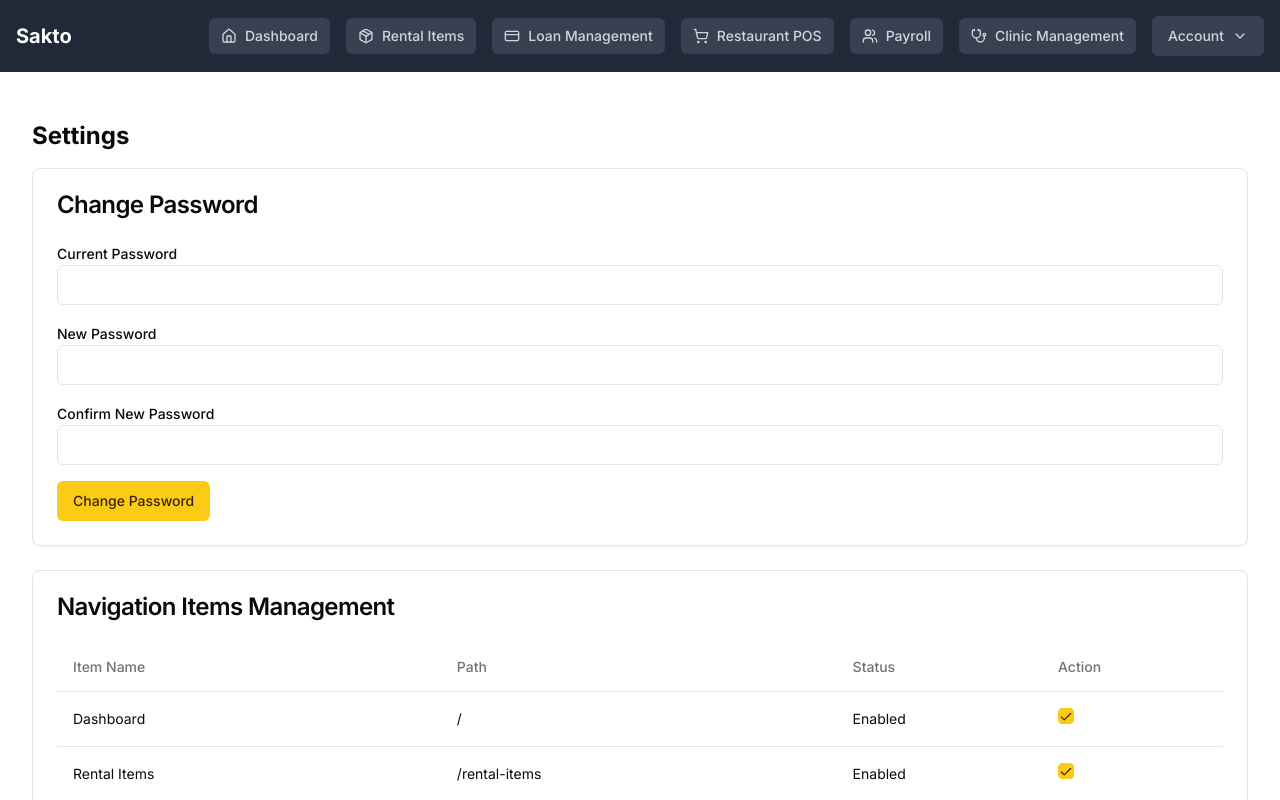
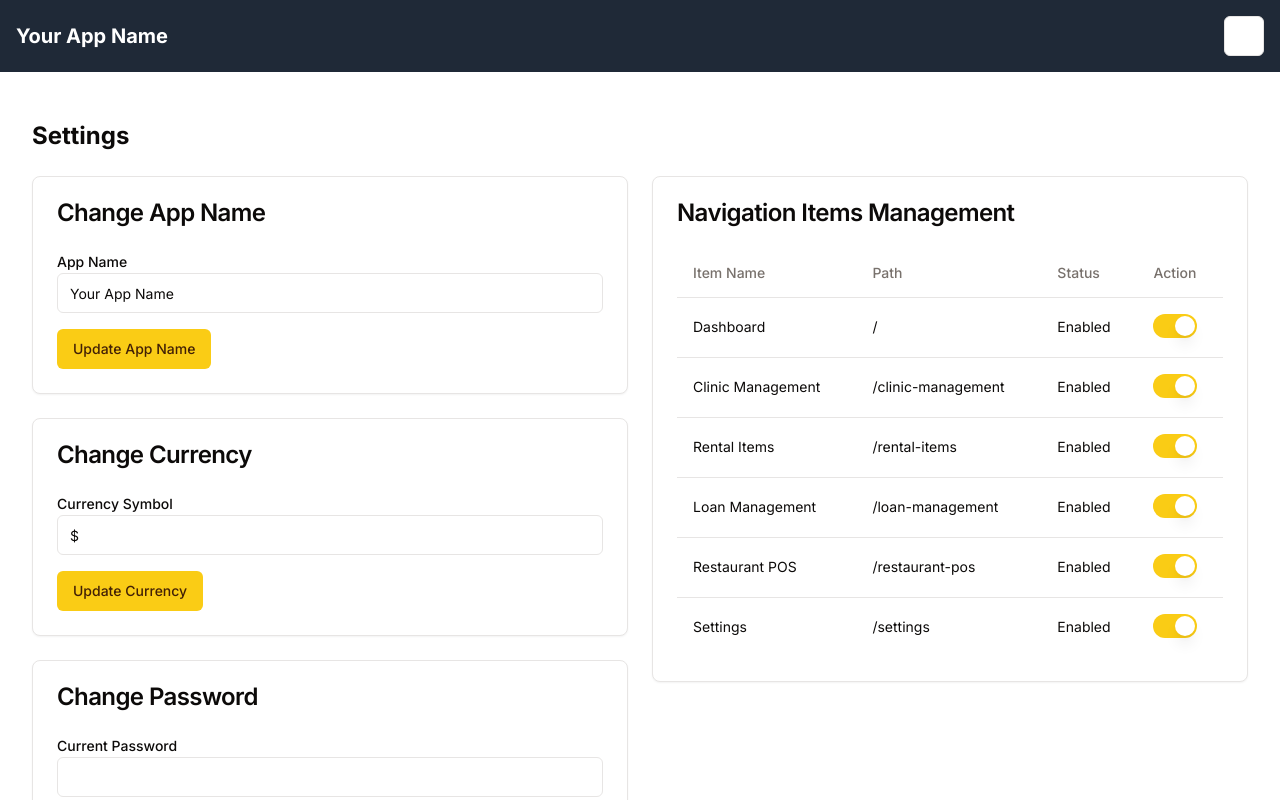
Before and after one commit to junrhy/sakto-app-client, a Next.js app: page /settings in a window 1280 px wide. Shown: the top 800 px of the page. Built offline with nearby package versions, Linux system fonts and the light colour scheme.

Commit message:
modify navigation

```diff
--- a/app/settings/page.tsx
+++ b/app/settings/page.tsx
@@ -5,7 +5,7 @@ import { Button } from "@/components/ui/button";
 import { Input } from "@/components/ui/input";
 import { Card, CardContent, CardHeader, CardTitle } from "@/components/ui/card";
 import { Label } from "@/components/ui/label";
-import { Checkbox } from "@/components/ui/checkbox";
+import { Switch } from "@/components/ui/switch";
 import {
   Dialog,
   DialogContent,
@@ -24,7 +24,9 @@ export default function Settings() {
   const [newPassword, setNewPassword] = useState("");
   const [confirmPassword, setConfirmPassword] = useState("");
   const [passwordError, setPasswordError] = useState("");
-  const { navigationItems, updateNavigationItem } = useNavigation();
+  const { navigationItems, updateNavigationItem, currency, setCurrency, appName, setAppName } = useNavigation();
+  const [newAppName, setNewAppName] = useState(appName);
+  const [newCurrency, setNewCurrency] = useState(currency);
 
   const handleDeleteAccount = () => {
     // Implement account deletion logic here
@@ -48,14 +50,65 @@ export default function Settings() {
     setConfirmPassword("");
   };
 
-  const handleToggleNavigationItem = (id: number, enabled: boolean) => {
+  const handleToggleNavigationItem = (id: string, enabled: boolean) => {
     updateNavigationItem(id, enabled);
+  };
+
+  const handleAppNameChange = (e: React.FormEvent) => {
+    e.preventDefault();
+    setAppName(newAppName);
+  };
+
+  const handleCurrencyChange = (e: React.FormEvent) => {
+    e.preventDefault();
+    setCurrency(newCurrency);
   };
 
   return (
     <div className="p-8">
-      <h1 className="text-2xl font-bold mb-4">Settings</h1>
+      <h1 className="text-2xl font-bold mb-6">Settings</h1>
+      <div className="grid grid-cols-1 md:grid-cols-2 gap-6">
         <div className="space-y-6">
+          <Card>
+            <CardHeader>
+              <CardTitle>Change App Name</CardTitle>
+            </CardHeader>
+            <CardContent>
+              <form onSubmit={handleAppNameChange} className="space-y-4">
+                <div>
+                  <Label htmlFor="appName">App Name</Label>
+                  <Input
+                    id="appName"
+                    value={newAppName}
+                    onChange={(e) => setNewAppName(e.target.value)}
+                    placeholder="Enter new app name"
+                  />
+                </div>
+                <Button type="submit">Update App Name</Button>
+              </form>
+            </CardContent>
+          </Card>
+
+          <Card>
+            <CardHeader>
+              <CardTitle>Change Currency</CardTitle>
+            </CardHeader>
+            <CardContent>
+              <form onSubmit={handleCurrencyChange} className="space-y-4">
+                <div>
+                  <Label htmlFor="currency">Currency Symbol</Label>
+                  <Input
+                    id="currency"
+                    value={newCurrency}
+                    onChange={(e) => setNewCurrency(e.target.value)}
+                    placeholder="Enter currency symbol"
+                  />
+                </div>
+                <Button type="submit">Update Currency</Button>
+              </form>
+            </CardContent>
+          </Card>
+
           <Card>
             <CardHeader>
               <CardTitle>Change Password</CardTitle>
@@ -100,39 +153,6 @@ export default function Settings() {
 
           <Card>
             <CardHeader>
-            <CardTitle>Navigation Items Management</CardTitle>
-          </CardHeader>
-          <CardContent>
-            <Table>
-              <TableHeader>
-                <TableRow>
-                  <TableHead>Item Name</TableHead>
-                  <TableHead>Path</TableHead>
-                  <TableHead>Status</TableHead>
-                  <TableHead>Action</TableHead>
-                </TableRow>
-              </TableHeader>
-              <TableBody>
-                {navigationItems.map((item) => (
-                  <TableRow key={item.id}>
-                    <TableCell>{item.name}</TableCell>
-                    <TableCell>{item.path}</TableCell>
-                    <TableCell>{item.enabled ? 'Enabled' : 'Disabled'}</TableCell>
-                    <TableCell>
-                      <Checkbox
-                        checked={item.enabled}
-                        onCheckedChange={(checked) => handleToggleNavigationItem(item.id, checked as boolean)}
-                      />
-                    </TableCell>
-                  </TableRow>
-                ))}
-              </TableBody>
-            </Table>
-          </CardContent>
-        </Card>
-
-        <Card>
-          <CardHeader>
               <CardTitle>Delete Account</CardTitle>
             </CardHeader>
             <CardContent>
@@ -157,6 +177,42 @@ export default function Settings() {
             </CardContent>
           </Card>
         </div>
+
+        <div>
+          <Card>
+            <CardHeader>
+              <CardTitle>Navigation Items Management</CardTitle>
+            </CardHeader>
+            <CardContent>
+              <Table>
+                <TableHeader>
+                  <TableRow>
+                    <TableHead>Item Name</TableHead>
+                    <TableHead>Path</TableHead>
+                    <TableHead>Status</TableHead>
+                    <TableHead>Action</TableHead>
+                  </TableRow>
+                </TableHeader>
+                <TableBody>
+                  {navigationItems.map((item) => (
+                    <TableRow key={item.id}>
+                      <TableCell>{item.name}</TableCell>
+                      <TableCell>{item.path}</TableCell>
+                      <TableCell>{item.enabled ? 'Enabled' : 'Disabled'}</TableCell>
+                      <TableCell>
+                        <Switch
+                          checked={item.enabled}
+                          onCheckedChange={(checked) => handleToggleNavigationItem(item.id, checked)}
+                        />
+                      </TableCell>
+                    </TableRow>
+                  ))}
+                </TableBody>
+              </Table>
+            </CardContent>
+          </Card>
+        </div>
+      </div>
     </div>
   );
 }
--- a/components/NavigationBar.tsx
+++ b/components/NavigationBar.tsx
@@ -1,162 +1,50 @@
 "use client"
 
-import { useState } from 'react';
 import Link from 'next/link';
 import { usePathname } from 'next/navigation';
-import { Menu, X, Home, CreditCard, ShoppingCart, User, HelpCircle, ChevronDown, LogOut, Package, DollarSign, Building, Users, Stethoscope } from 'lucide-react';
-import { Button } from "@/components/ui/button";
+import { useNavigation } from '@/contexts/NavigationContext';
 import {
   DropdownMenu,
   DropdownMenuContent,
   DropdownMenuItem,
   DropdownMenuTrigger,
-  DropdownMenuSeparator,
 } from "@/components/ui/dropdown-menu"
-import { useNavigation } from '@/contexts/NavigationContext';
+import { Button } from "@/components/ui/button"
+import { Menu } from 'lucide-react';
 
 const NavigationBar = () => {
   const pathname = usePathname();
-  const [isMenuOpen, setIsMenuOpen] = useState(false);
-  const { navigationItems } = useNavigation();
-
-  const accountItems = [
-    { name: 'Profile', path: '/profile', icon: User },
-    { name: 'Settings', path: '/settings', icon: User },
-  ];
-
-  const toggleMenu = () => {
-    setIsMenuOpen(!isMenuOpen);
-  };
-
-  const handleLogout = () => {
-    // Implement logout logic here
-    console.log('Logging out...');
-  };
-
-  const getIcon = (name: string) => {
-    switch (name) {
-      case 'Dashboard': return Home;
-      case 'Rental Items': return Package;
-      case 'Loan Management': return CreditCard;
-      case 'Restaurant POS': return ShoppingCart;
-      case 'Payroll': return Users;
-      case 'Clinic Management': return Stethoscope;
-      default: return null;
-    }
-  };
+  const { navigationItems, appName } = useNavigation();
 
   return (
-    <nav className="bg-gray-800 p-4">
-      <div className="container mx-auto flex justify-between items-center">
-        <Link href="/" className="text-white text-xl font-bold">
-          Sakto
+    <nav className="bg-gray-800 text-white p-4">
+      <div className="flex items-center justify-between">
+        <Link href="/" className="text-xl font-bold">
+          {appName}
         </Link>
-
-        {/* Hamburger menu for mobile */}
-        <div className="md:hidden">
-          <Button variant="ghost" size="icon" onClick={toggleMenu}>
-            {isMenuOpen ? <X className="h-6 w-6 text-white" /> : <Menu className="h-6 w-6 text-white" />}
+        <DropdownMenu>
+          <DropdownMenuTrigger asChild>
+            <Button variant="outline" size="icon">
+              <Menu className="h-[1.2rem] w-[1.2rem] rotate-0 scale-100 transition-all" />
+              <span className="sr-only">Toggle menu</span>
             </Button>
-        </div>
-
-        {/* Desktop menu */}
-        <ul className="hidden md:flex space-x-4 items-center ml-auto">
-          {navigationItems.filter(item => item.enabled).map((item) => {
-            const Icon = getIcon(item.name);
-            return (
-              <li key={item.name}>
+          </DropdownMenuTrigger>
+          <DropdownMenuContent align="end">
+            {navigationItems
+              .filter(item => item.enabled)
+              .map((item) => (
+                <DropdownMenuItem key={item.id} asChild>
                   <Link
                     href={item.path}
-                  className={`px-3 py-2 rounded-md text-sm font-medium flex items-center ${
-                    pathname === item.path
-                      ? 'bg-blue-500 text-white'
-                      : 'bg-gray-700 text-gray-300 hover:bg-gray-600 hover:text-white'
-                  }`}
+                    className={pathname === item.path ? 'font-bold' : ''}
                   >
-                  {Icon && <Icon className="mr-2 h-4 w-4" />}
-                  {item.name}
-                </Link>
-              </li>
-            );
-          })}
-          <li>
-            <DropdownMenu>
-              <DropdownMenuTrigger asChild>
-                <Button variant="ghost" className="bg-gray-700 text-gray-300 hover:bg-gray-600 hover:text-white">
-                  Account <ChevronDown className="ml-2 h-4 w-4" />
-                </Button>
-              </DropdownMenuTrigger>
-              <DropdownMenuContent>
-                {accountItems.map((item) => (
-                  <DropdownMenuItem key={item.name}>
-                    <Link href={item.path} className="flex items-center w-full">
-                      <item.icon className="h-4 w-4 mr-2" />
                     {item.name}
                   </Link>
                 </DropdownMenuItem>
               ))}
-                <DropdownMenuSeparator />
-                <DropdownMenuItem onClick={handleLogout}>
-                  <LogOut className="h-4 w-4 mr-2" />
-                  Logout
-                </DropdownMenuItem>
           </DropdownMenuContent>
         </DropdownMenu>
-          </li>
-        </ul>
       </div>
-
-      {/* Mobile menu */}
-      {isMenuOpen && (
-        <div className="md:hidden mt-4">
-          <ul className="flex flex-col space-y-2">
-            {navigationItems.filter(item => item.enabled).map((item) => {
-              const Icon = getIcon(item.name);
-              return (
-                <li key={item.name}>
-                  <Link
-                    href={item.path}
-                    className={`block px-3 py-2 rounded-md text-base font-medium flex items-center ${
-                      pathname === item.path
-                        ? 'bg-blue-500 text-white'
-                        : 'bg-gray-700 text-gray-300 hover:bg-gray-600 hover:text-white'
-                    }`}
-                    onClick={() => setIsMenuOpen(false)}
-                  >
-                    {Icon && <Icon className="mr-2 h-5 w-5" />}
-                    {item.name}
-                  </Link>
-                </li>
-              );
-            })}
-            {accountItems.map((item) => (
-              <li key={item.name}>
-                <Link
-                  href={item.path}
-                  className="block px-3 py-2 rounded-md text-base font-medium flex items-center bg-gray-700 text-gray-300 hover:bg-gray-600 hover:text-white"
-                  onClick={() => setIsMenuOpen(false)}
-                >
-                  <item.icon className="h-5 w-5 mr-2" />
-                  {item.name}
-                </Link>
-              </li>
-            ))}
-            <li>
-              <Button
-                variant="ghost"
-                className="w-full justify-start px-3 py-2 rounded-md text-base font-medium flex items-center bg-gray-700 text-gray-300 hover:bg-gray-600 hover:text-white"
-                onClick={() => {
-                  handleLogout();
-                  setIsMenuOpen(false);
-                }}
-              >
-                <LogOut className="h-5 w-5 mr-2" />
-                Logout
-              </Button>
-            </li>
-          </ul>
-        </div>
-      )}
     </nav>
   );
 };
--- a/contexts/NavigationContext.tsx
+++ b/contexts/NavigationContext.tsx
@@ -1,17 +1,20 @@
 "use client"
-import React, { createContext, useContext, useState, useEffect } from 'react';
+import React, { createContext, useContext, useState } from 'react';
 
 type NavigationItem = {
+  id: string;
   name: string;
   path: string;
   enabled: boolean;
 };
 
 type NavigationContextType = {
-  navigationItems: NavigationItem[];
-  toggleNavItem: (name: string) => void;
   currency: string;
   setCurrency: (currency: string) => void;
+  navigationItems: NavigationItem[];
+  updateNavigationItem: (id: string, enabled: boolean) => void;
+  appName: string;
+  setAppName: (name: string) => void;
 };
 
 const NavigationContext = createContext<NavigationContextType | undefined>(undefined);
@@ -25,44 +28,27 @@ export const useNavigation = () => {
 };
 
 export const NavigationProvider: React.FC<{ children: React.ReactNode }> = ({ children }) => {
+  const [currency, setCurrency] = useState('$');
+  const [appName, setAppName] = useState('Your App Name');
   const [navigationItems, setNavigationItems] = useState<NavigationItem[]>([
-    { name: 'Dashboard', path: '/', enabled: true },
-    { name: 'Rental Items', path: '/rental-items', enabled: true },
-    { name: 'Loan Management', path: '/loan-management', enabled: true },
-    { name: 'Restaurant POS', path: '/restaurant-pos', enabled: true },
-    { name: 'Payroll', path: '/payroll', enabled: true },
-    { name: 'Clinic Management', path: '/clinic-management', enabled: true }, // New item
+    { id: '1', name: 'Dashboard', path: '/', enabled: true },
+    { id: '2', name: 'Clinic Management', path: '/clinic-management', enabled: true },
+    { id: '3', name: 'Rental Items', path: '/rental-items', enabled: true },
+    { id: '4', name: 'Loan Management', path: '/loan-management', enabled: true },
+    { id: '5', name: 'Restaurant POS', path: '/restaurant-pos', enabled: true },
+    { id: '6', name: 'Settings', path: '/settings', enabled: true },
   ]);
 
-  const [currency, setCurrency] = useState('USD');
-
-  useEffect(() => {
-    const storedItems = localStorage.getItem('navigationItems');
-    if (storedItems) {
-      setNavigationItems(JSON.parse(storedItems));
-    }
-
-    const storedCurrency = localStorage.getItem('appCurrency');
-    if (storedCurrency) {
-      setCurrency(storedCurrency);
-    }
-  }, []);
-
-  const toggleNavItem = (name: string) => {
-    const updatedItems = navigationItems.map(item =>
-      item.name === name ? { ...item, enabled: !item.enabled } : item
+  const updateNavigationItem = (id: string, enabled: boolean) => {
+    setNavigationItems(prevItems =>
+      prevItems.map(item =>
+        item.id === id ? { ...item, enabled } : item
+      )
     );
-    setNavigationItems(updatedItems);
-    localStorage.setItem('navigationItems', JSON.stringify(updatedItems));
-  };
-
-  const updateCurrency = (newCurrency: string) => {
-    setCurrency(newCurrency);
-    localStorage.setItem('appCurrency', newCurrency);
   };
 
   return (
-    <NavigationContext.Provider value={{ navigationItems, toggleNavItem, currency, setCurrency: updateCurrency }}>
+    <NavigationContext.Provider value={{ currency, setCurrency, navigationItems, updateNavigationItem, appName, setAppName }}>
       {children}
     </NavigationContext.Provider>
   );
```
Lines whose indentation alone changed are shown as unchanged.
